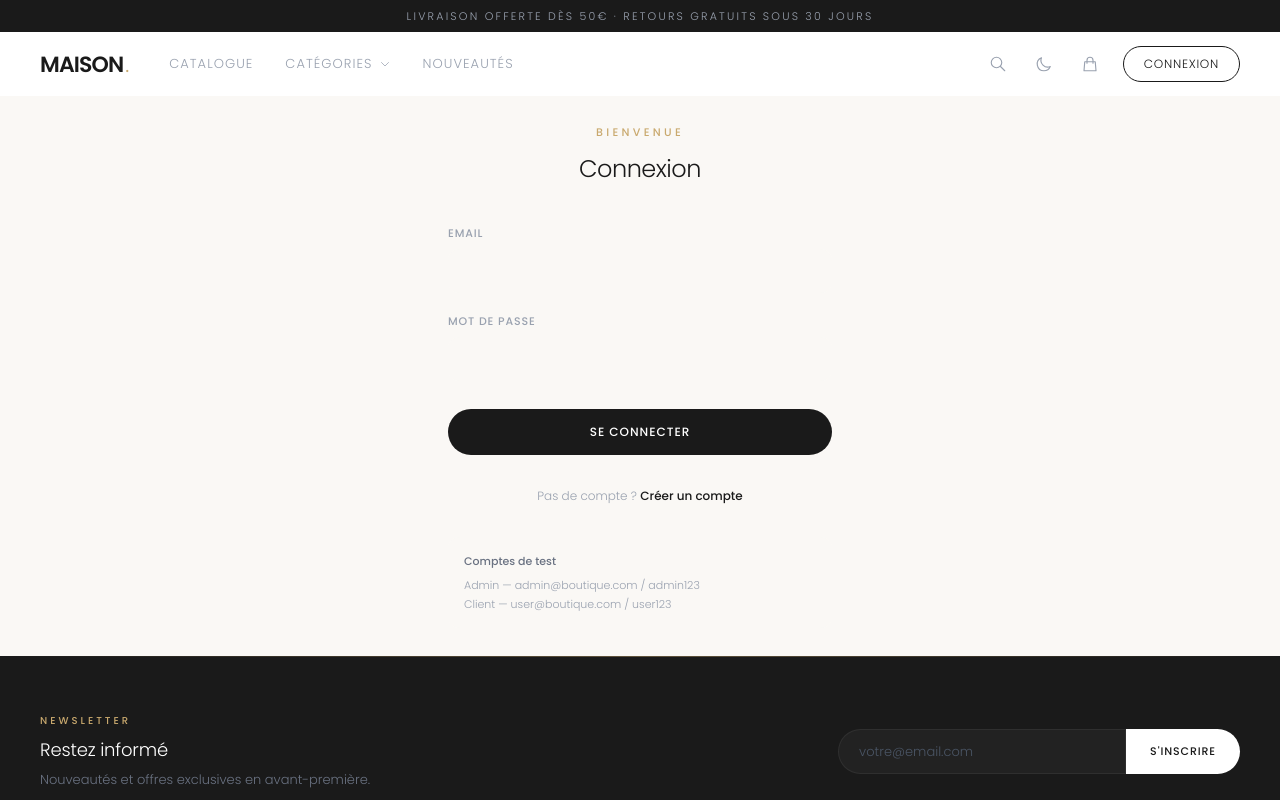
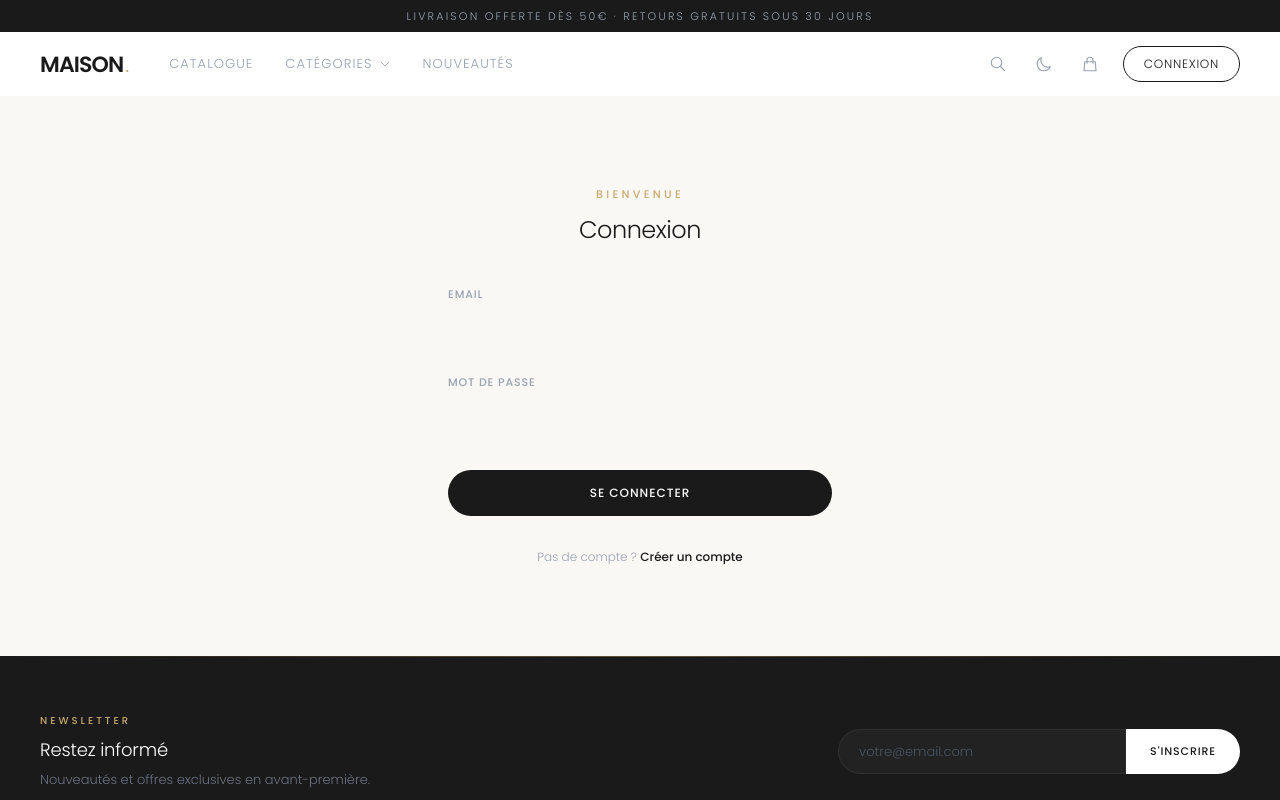
Before and after one commit to enko2300/maison-boutique, a React (Vite) app in the folder client/: page /login in a window 1280 px wide. Shown: the top 800 px of the page. Built offline with nearby package versions, Linux system fonts and the light colour scheme.

Commit message:
Remove test credentials from login page

```diff
--- a/client/src/pages/Login.tsx
+++ b/client/src/pages/Login.tsx
@@ -51,11 +51,6 @@ export default function Login() {
         <p className="text-center text-[12px] text-gray-400 mt-8 font-light">
           Pas de compte ? <Link to="/register" className="text-charcoal font-medium hover:text-champagne transition-colors">Créer un compte</Link>
         </p>
-        <div className="mt-8 p-4 bg-cream rounded-xl text-[11px] text-gray-400 font-light">
-          <p className="font-medium text-gray-500 mb-2">Comptes de test</p>
-          <p className="mb-0.5">Admin — admin@boutique.com / admin123</p>
-          <p>Client — user@boutique.com / user123</p>
-        </div>
       </div>
     </div>
   );
```
